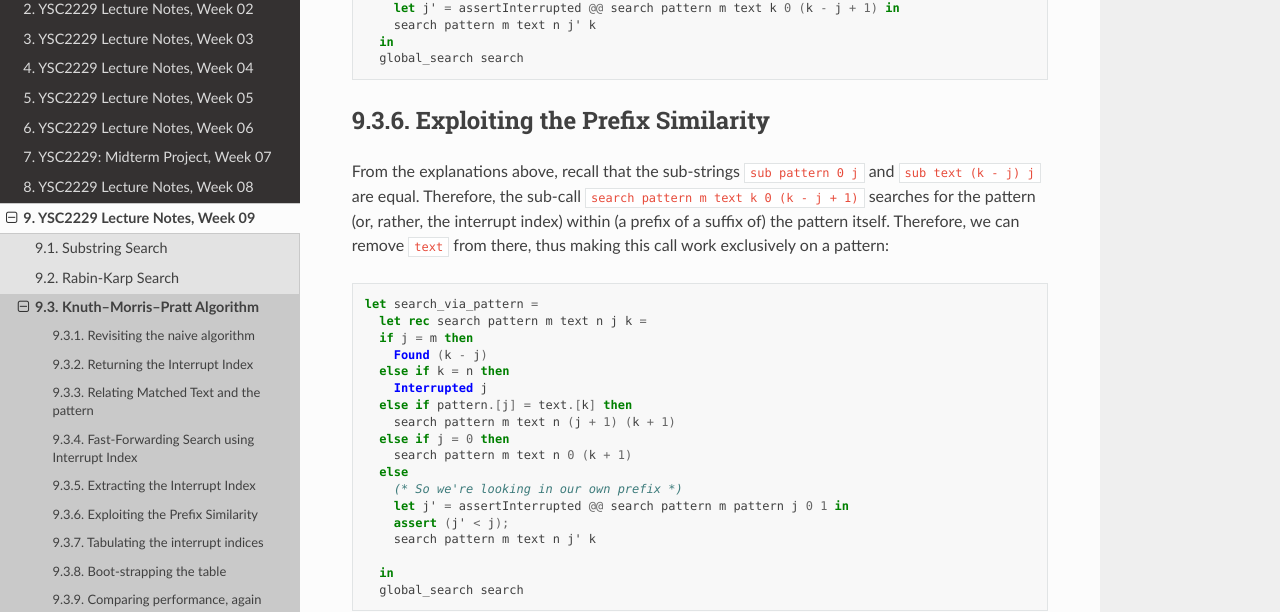
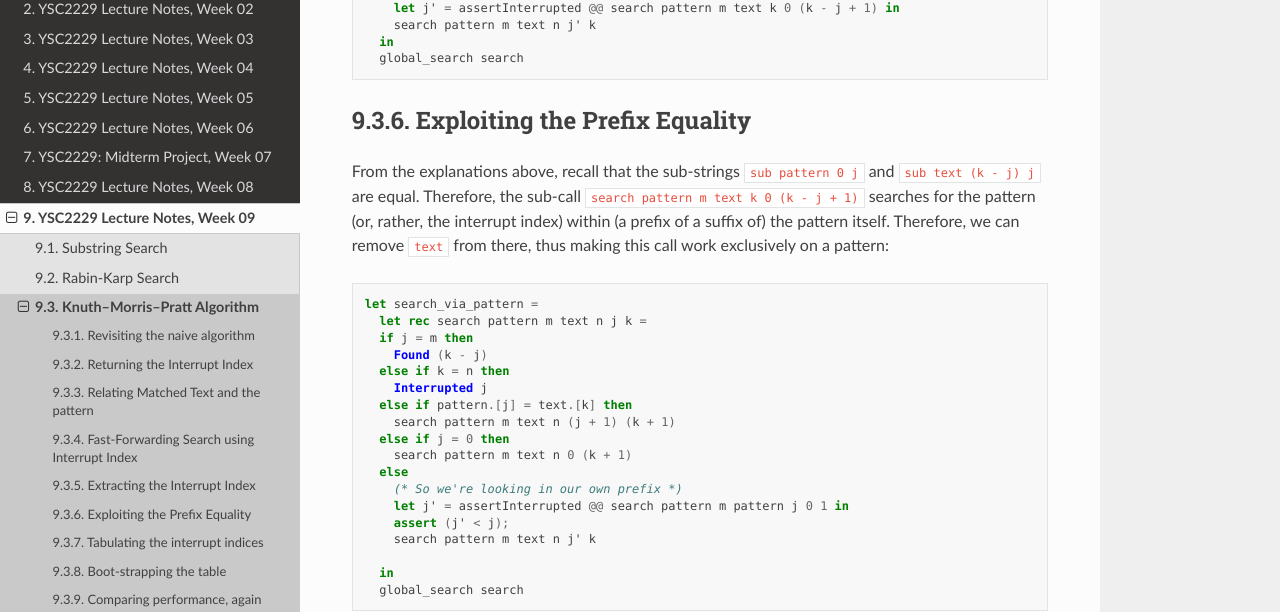
Before and after one commit to ilyasergey/YSC2229, a Sphinx documentation site: the page built from source/week-09_kmp.rst, in a window 1280 px wide and 1400 px high, scrolled down 4164 px. Shown: the part 156-768 px from the top of the window. Built offline with Sphinx 7.4.7 and the Read the Docs theme 2.0.0, drawn with Linux system fonts in a browser that asks for light colours; some of the changed text lies outside the part shown.

Commit message:
done with KMP

```diff
--- a/source/week-09_kmp.rst
+++ b/source/week-09_kmp.rst
@@ -170,8 +170,8 @@ As the goal of calling ``search pattern m text k 0 (k - j + 1)`` in the code abo
    in
    global_search search
 
-Exploiting the Prefix Similarity
---------------------------------
+Exploiting the Prefix Equality
+------------------------------
 
 From the explanations above, recall that the sub-strings ``sub pattern 0 j`` and ``sub text (k - j) j`` are equal. Therefore, the sub-call ``search pattern m text k 0 (k - j + 1)`` searches for the pattern (or, rather, the interrupt index) within (a prefix of a suffix of) the pattern itself. Therefore, we can remove ``text`` from there, thus making this call work exclusively on a pattern::
 
```
Also changed, not shown: other parts of source/week-09_kmp.rst (+1 -1 lines).
